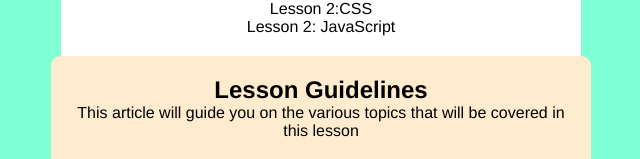
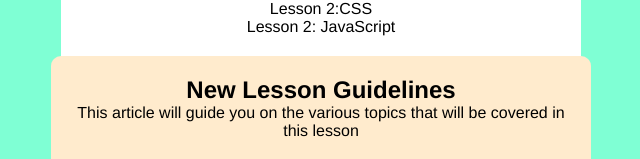
Before and after one commit to Indibaby/Weekend-class-github-practice, a plain HTML site: page index.html in a window 1280 px wide. Shown: the part 194-353 px from the top of the page, without its empty margins (319-959 px from the left). Drawn offline with Linux system fonts and the light colour scheme.

Commit message:
Edited article heading

```diff
--- a/index.html
+++ b/index.html
@@ -16,7 +16,7 @@
             <li>Lesson 2: JavaScript</li>
         </ul>
         <article class="guide">
-            <h2>Lesson Guidelines</h2>
+            <h2>New Lesson Guidelines</h2>
             <p>This article will guide you on the various topics that will be covered in this lesson</p>
             <img src="./WhatsApp Image 2026-11-15 at 2.41.25 PM.jpeg"
             alt="lesson-guidelines">
```
